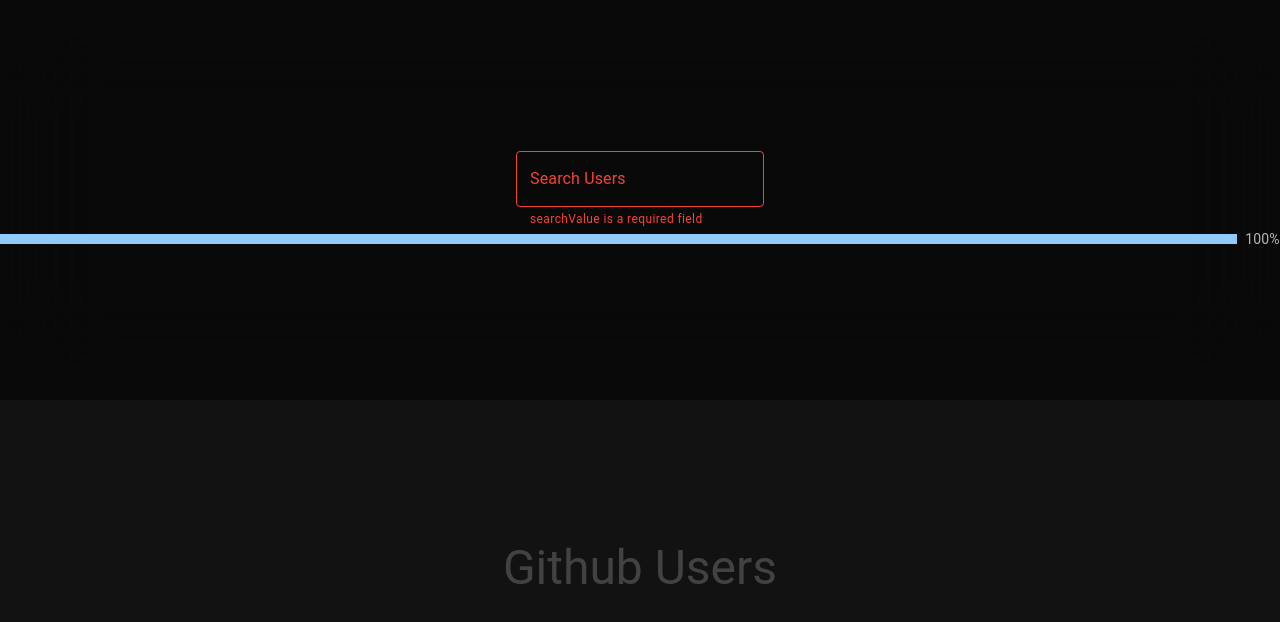
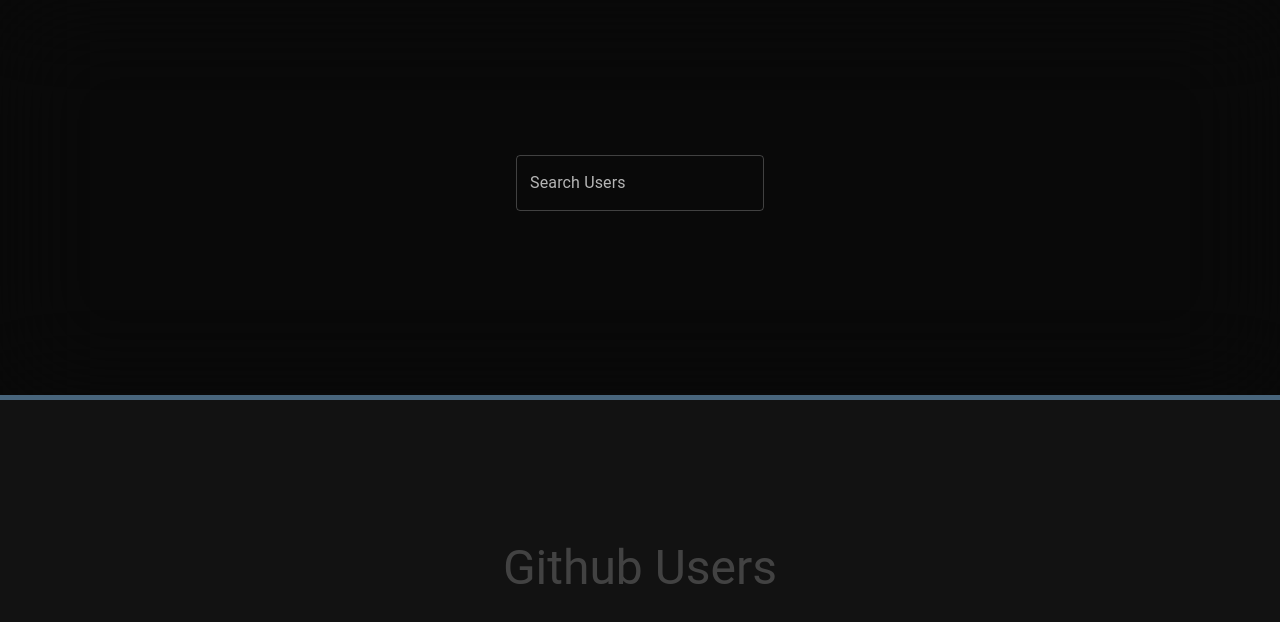
Before and after one commit to jchojna/github-users, a React (Vite) app: page / in a window 1280 px wide. Shown: the top 622 px of the page. Built offline with nearby package versions, Linux system fonts and the light colour scheme.

Commit message:
feat: add header animation

```diff
--- a/src/App.tsx
+++ b/src/App.tsx
@@ -32,10 +32,15 @@
       enabled: !!searchValue,
     });
 
+  const isHeaderMinimized = !!data?.pages || !!isLoading;
+
   return (
     <Stack spacing={5} sx={{ height: "100%" }}>
-      <AppHeader onSearchSubmit={setSearchValue} />
-      <Box sx={{ pt: "50vh", pb: "50px" }}>
+      <AppHeader
+        onSearchSubmit={setSearchValue}
+        isMinimized={isHeaderMinimized}
+      />
+      <Box sx={{ pt: isHeaderMinimized ? "150px" : "50vh", pb: "50px" }}>
         <Container>
           {searchValue.length === 0 && (
             <Typography variant="h3" sx={{ opacity: 0.2, mt: "100px" }}>
--- a/src/components/AppHeader.tsx
+++ b/src/components/AppHeader.tsx
@@ -1,22 +1,22 @@
 import { Box } from "@mui/material";
-import { useTheme } from "@mui/material/styles";
+import { useEffect, useRef, useState } from "react";
 
-import { useEffect, useRef, useState } from "react";
 import LinearProgressBar from "./LinearProgressBar";
 import SearchForm from "./SearchForm";
 
 type AppHeaderProps = {
   onSearchSubmit: (searchValue: string) => void;
+  isMinimized: boolean;
 };
 
-const AppHeader = ({ onSearchSubmit }: AppHeaderProps) => {
-  const theme = useTheme();
+const AppHeader = ({ onSearchSubmit, isMinimized }: AppHeaderProps) => {
   const [progress, setProgress] = useState(0);
   const timerRef = useRef<NodeJS.Timeout | undefined>(undefined);
   const searchFormRef = useRef<HTMLFormElement | null>();
 
   useEffect(() => {
-    handleSearchChange();
+    // do not trigger progress bar on start
+    clearInterval(timerRef.current);
   }, []);
 
   const handleSearchChange = () => {
@@ -33,6 +33,7 @@
         }
       });
     }, 20);
+
     return () => {
       clearInterval(timerRef.current);
     };
@@ -41,28 +42,28 @@
   return (
     <Box
       sx={{
+        alignItems: "center",
+        backdropFilter: "blur(50px)",
         backgroundColor: "rgba(0, 0, 0, 0.5)",
         display: "flex",
         flexDirection: "column",
+        height: isMinimized ? "150px" : "50vh",
         justifyContent: "center",
-        alignItems: "center",
-        height: "50vh",
+        left: 0,
         position: "fixed",
+        top: 0,
+        transition: "height 0.3s",
         width: "100%",
-        top: 0,
-        left: 0,
         zIndex: 1000,
-        backdropFilter: "blur(50px)",
-        [theme.breakpoints.down("md")]: {
-          height: "300px",
-        },
       }}
     >
-      <SearchForm
-        ref={searchFormRef}
-        onSearchChange={handleSearchChange}
-        onSearchSubmit={onSearchSubmit}
-      />
+      <Box sx={{ height: "100%", display: "flex", alignItems: "center" }}>
+        <SearchForm
+          ref={searchFormRef}
+          onSearchChange={handleSearchChange}
+          onSearchSubmit={onSearchSubmit}
+        />
+      </Box>
       <Box sx={{ width: "100%" }}>
         <LinearProgressBar value={progress} />
       </Box>
--- a/src/components/LinearProgressBar.tsx
+++ b/src/components/LinearProgressBar.tsx
@@ -1,23 +1,26 @@
 import {
-  Box,
   LinearProgress,
   LinearProgressProps,
+  Stack,
   Typography,
 } from "@mui/material";
 
 const LinearProgressBar = (props: LinearProgressProps & { value: number }) => {
   return (
-    <Box sx={{ display: "flex", alignItems: "center" }}>
-      <Box sx={{ width: "100%", mr: 1 }}>
-        <LinearProgress variant="determinate" sx={{ height: 10 }} {...props} />
-      </Box>
-      <Box sx={{ minWidth: 35 }}>
-        <Typography
-          variant="body2"
-          sx={{ color: "text.secondary" }}
-        >{`${Math.round(props.value)}%`}</Typography>
-      </Box>
-    </Box>
+    <Stack spacing={1}>
+      <Typography
+        variant="body2"
+        sx={{
+          color: "text.secondary",
+          opacity: props.value > 0 && props.value < 100 ? 1 : 0,
+        }}
+      >{`Remanining ${(2 - props.value / 50).toFixed(2)}s`}</Typography>
+      <LinearProgress
+        variant="determinate"
+        sx={{ height: 5, width: "100%" }}
+        {...props}
+      />
+    </Stack>
   );
 };
 
```
